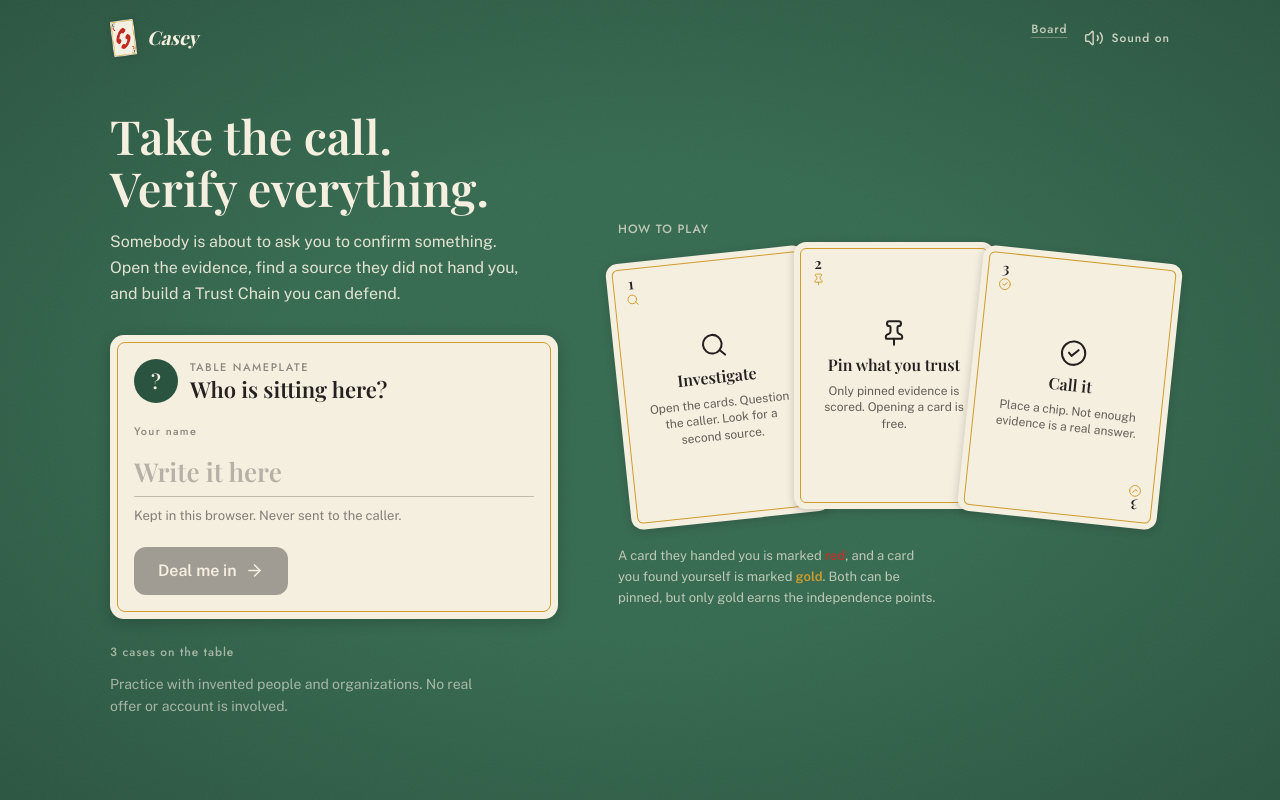
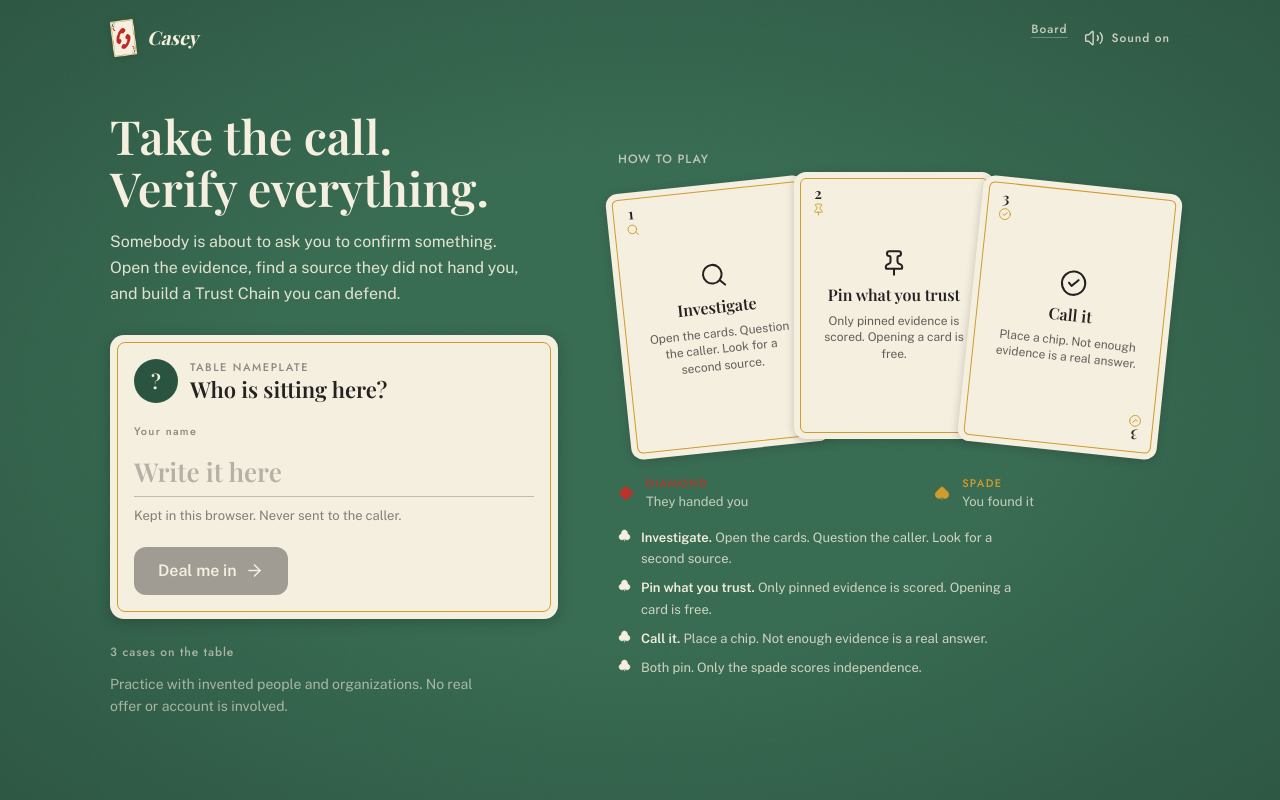
Before and after one commit to bhattapankaj/Casey_Hackrice, a Next.js app: page / in a window 1280 px wide. Built offline with nearby package versions, Linux system fonts and the light colour scheme.

Commit message:
Enhance HowToPlay component with suit representation
- Added SuitPip and SuitKey components for better visual representation of card suits.
- Introduced ClubLine for listing gameplay steps with associated icons.
- Updated SourceLegend to utilize new components for improved clarity on evidence types.

```diff
--- a/components/HowToPlay.tsx
+++ b/components/HowToPlay.tsx
@@ -1,7 +1,8 @@
 "use client";
 
+import type { ReactNode } from "react";
 import { motion, useReducedMotion } from "framer-motion";
-import { CircleCheck, Pin, Search, type LucideIcon } from "lucide-react";
+import { CircleCheck, Club, Diamond, Pin, Search, Spade, type LucideIcon } from "lucide-react";
 import { MirroredCorner, PlayingCardShell } from "@/components/ArtifactCard";
 import { EASE_DEAL } from "@/lib/motion";
 
@@ -101,14 +102,95 @@ function RuleCard({
   );
 }
 
+function SuitPip({
+  icon: Icon,
+  label,
+  className,
+}: {
+  icon: LucideIcon;
+  label: string;
+  className: string;
+}) {
+  return (
+    <Icon
+      size={16}
+      fill="currentColor"
+      stroke="currentColor"
+      strokeWidth={1.2}
+      aria-label={label}
+      className={className}
+    />
+  );
+}
+
+function SuitKey({
+  icon,
+  suit,
+  meaning,
+  pipClass,
+  labelClass,
+}: {
+  icon: LucideIcon;
+  suit: string;
+  meaning: string;
+  pipClass: string;
+  labelClass: string;
+}) {
+  return (
+    <div className="flex items-center gap-3">
+      <SuitPip icon={icon} label={suit} className={pipClass} />
+      <div>
+        <p className={`font-label text-[11px] tracking-[0.12em] uppercase ${labelClass}`}>{suit}</p>
+        <p className="mt-0.5 text-[13px] leading-snug text-cream/75">{meaning}</p>
+      </div>
+    </div>
+  );
+}
+
+function ClubLine({ children }: { children: ReactNode }) {
+  return (
+    <li className="flex items-start gap-2.5">
+      <Club
+        size={13}
+        fill="currentColor"
+        stroke="currentColor"
+        strokeWidth={1.2}
+        aria-hidden
+        className="mt-0.5 shrink-0 text-cream"
+      />
+      <p className="text-[13px] leading-relaxed text-cream/80">{children}</p>
+    </li>
+  );
+}
+
 function SourceLegend() {
   return (
-    <p className="mx-auto max-w-[36ch] text-center text-[13px] leading-relaxed text-cream/70 lg:mx-0 lg:max-w-[40ch] lg:text-left">
-      A card they handed you is marked{" "}
-      <span className="font-semibold text-red">red</span>, and a card you found
-      yourself is marked <span className="font-semibold text-gold">gold</span>.
-      Both can be pinned, but only gold earns the independence points.
-    </p>
+    <div className="mx-auto w-full max-w-[26rem] lg:mx-0">
+      <div className="flex items-start justify-between gap-6">
+        <SuitKey
+          icon={Diamond}
+          suit="Diamond"
+          meaning="They handed you"
+          pipClass="text-red"
+          labelClass="text-red"
+        />
+        <SuitKey
+          icon={Spade}
+          suit="Spade"
+          meaning="You found it"
+          pipClass="text-gold"
+          labelClass="text-gold"
+        />
+      </div>
+      <ul className="mt-4 flex list-none flex-col gap-2 p-0">
+        {STEPS.map((step) => (
+          <ClubLine key={step.mark}>
+            <span className="font-semibold text-cream">{step.title}.</span> {step.body}
+          </ClubLine>
+        ))}
+        <ClubLine>Both pin. Only the spade scores independence.</ClubLine>
+      </ul>
+    </div>
   );
 }
 
```
